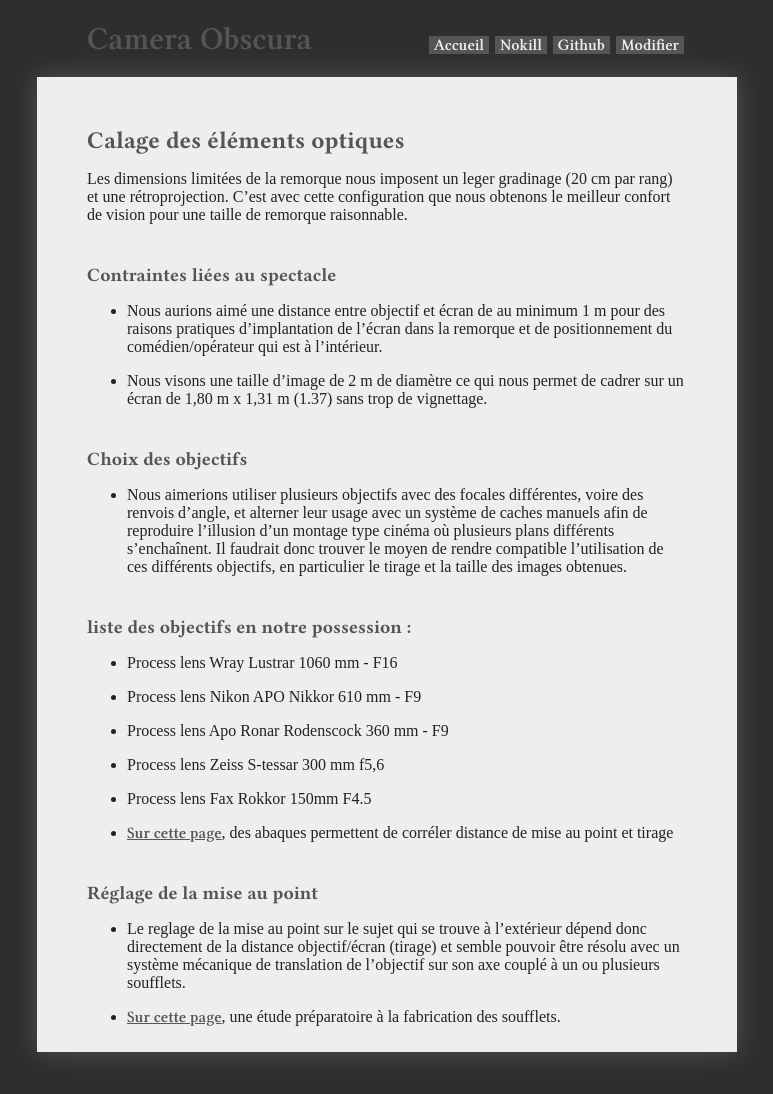
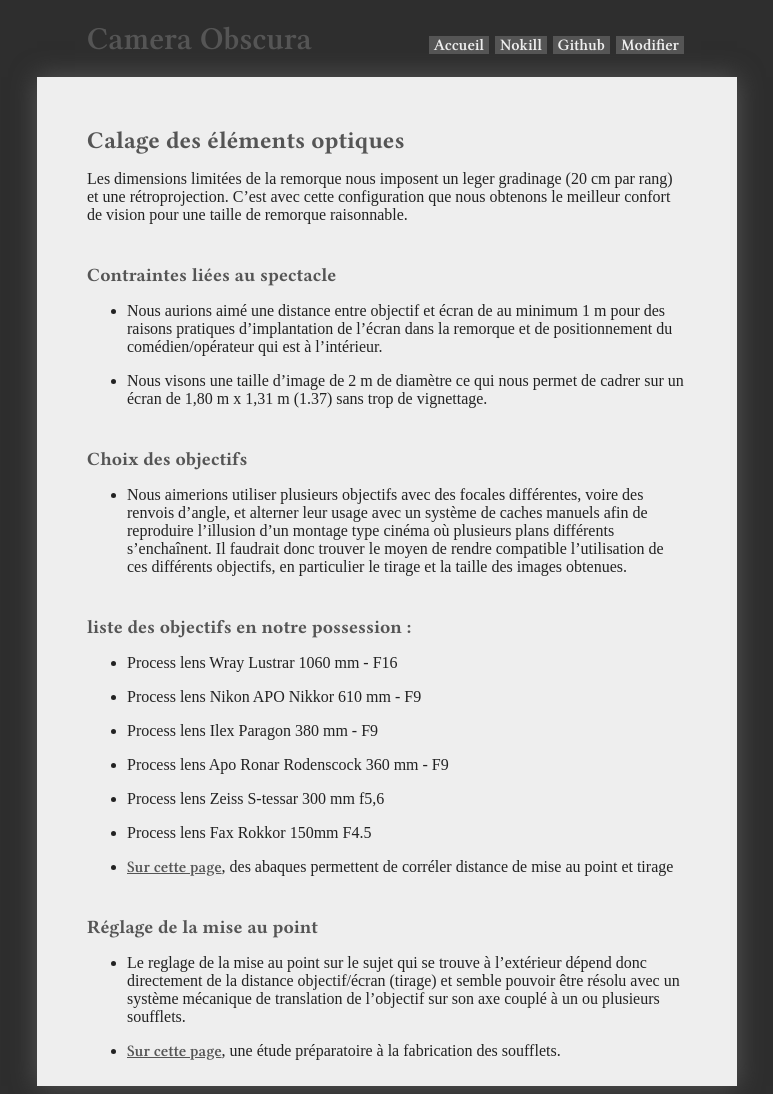
Before and after one commit to virginienokill/camera-obscura, a Jekyll site: the page built from contenu/technique/calage.md, in a window 1280 px wide. Shown: the whole page, without its empty margins (253-1026 px from the left). Built offline with Jekyll 4.4.1, drawn with Linux system fonts in a browser that asks for light colours; nearby versions of some CDN libraries; some web fonts are replaced; our own code applies the rules of GitHub Pages for plain Markdown files; a script that is not in the unit is left out; the repository's description, which GitHub fills in, is left out; before the commit the page ends 1060 px from its top, so only the background shows below that.

Commit message:
Update calage.md

```diff
--- a/contenu/technique/calage.md
+++ b/contenu/technique/calage.md
@@ -16,6 +16,8 @@
 
 - Process lens Nikon APO Nikkor 610 mm - F9
 
+- Process lens Ilex Paragon 380 mm - F9
+
 - Process lens Apo Ronar Rodenscock 360 mm - F9
 
 - Process lens Zeiss S-tessar 300 mm f5,6
```
